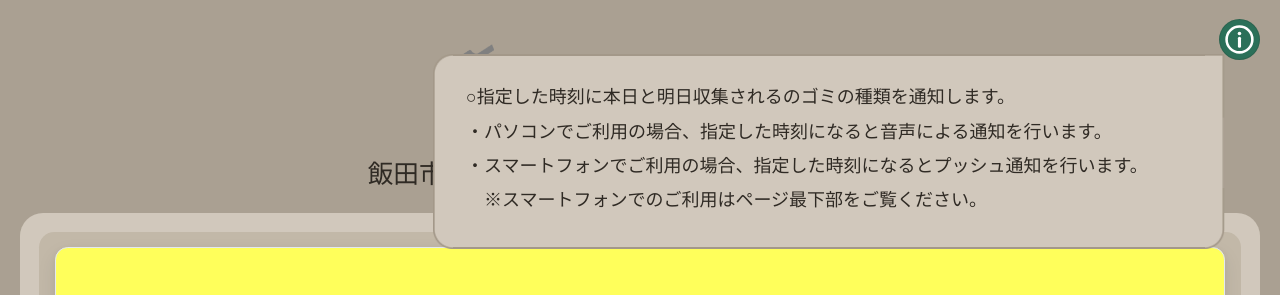
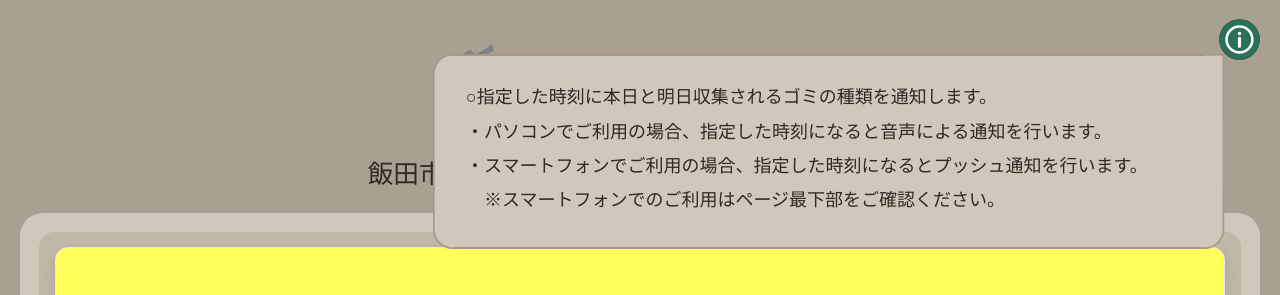
Before and after one commit to dsa32358-gif/GomiCall01, a plain HTML site: page index.html in a window 1280 px wide. Both pictures are taken after a click on the button "このサイトの使い方を表示". Shown: the top 295 px of the page. Drawn offline with Linux system fonts and the light colour scheme.

Commit message:
Modify description text in index.html
Updated the description text for garbage collection notifications.

```diff
--- a/index.html
+++ b/index.html
@@ -28,7 +28,7 @@
 					<path d="M12 11v6.2" fill="none" stroke="currentColor" stroke-width="2.4" stroke-linecap="round"/>
 				</svg>
 			</button>
-			<div class="description" id="info-description" hidden>○指定した時刻に本日と明日収集されるのゴミの種類を通知します。<br>・パソコンでご利用の場合、指定した時刻になると音声による通知を行います。<br>・スマートフォンでご利用の場合、指定した時刻になるとプッシュ通知を行います。<br>　※スマートフォンでのご利用はページ最下部をご覧ください。</div>
+			<div class="description" id="info-description" hidden>○指定した時刻に本日と明日収集されるゴミの種類を通知します。<br>・パソコンでご利用の場合、指定した時刻になると音声による通知を行います。<br>・スマートフォンでご利用の場合、指定した時刻になるとプッシュ通知を行います。<br>　※スマートフォンでのご利用はページ最下部をご確認ください。</div>
 		</div>
 		<h1 class="site-title"><img src="images/GomiCallLogo.png" alt="GomiCall" width="1000" height="422"></h1>
 		<p class="site-subtitle">飯田市鼎 切石・名古熊のごみ収集日カレンダー</p>
```
